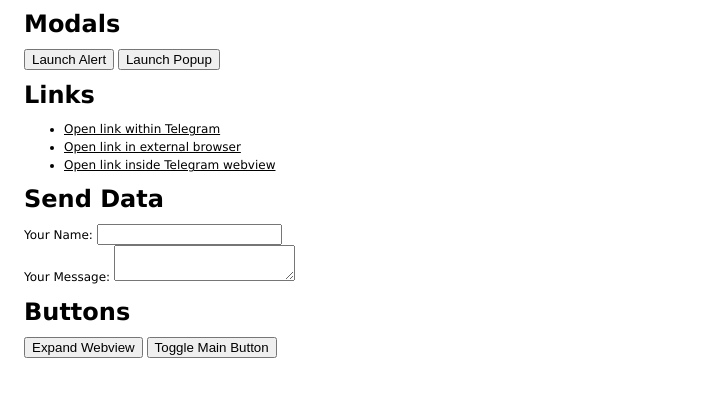
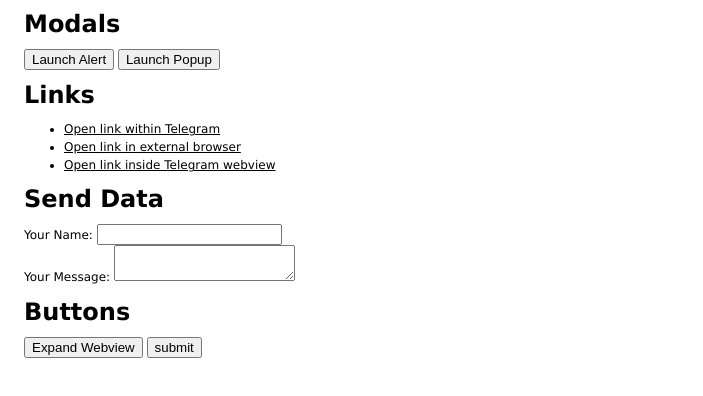
Before and after one commit to corpusculus/mojTMA4, a plain HTML site: page index.html in a window 1280 px wide. Shown: the part 102-498 px from the top of the page, without its empty margins (0-703 px from the left). Drawn offline with Linux system fonts and the light colour scheme; a script that the page names is missing.

Commit message:
Update index.html

```diff
--- a/index.html
+++ b/index.html
@@ -96,7 +96,7 @@
 
         <h1>Buttons</h1>
         <button onclick="Telegram.WebApp.expand();">Expand Webview</button>
-        <button onclick="sendPostRequest();">Toggle Main Button</button>
+        <button onclick="submitData();">submit</button>
     </main>
     <script src="https://telegram.org/js/telegram-web-app.js"></script>
     <script>
```
